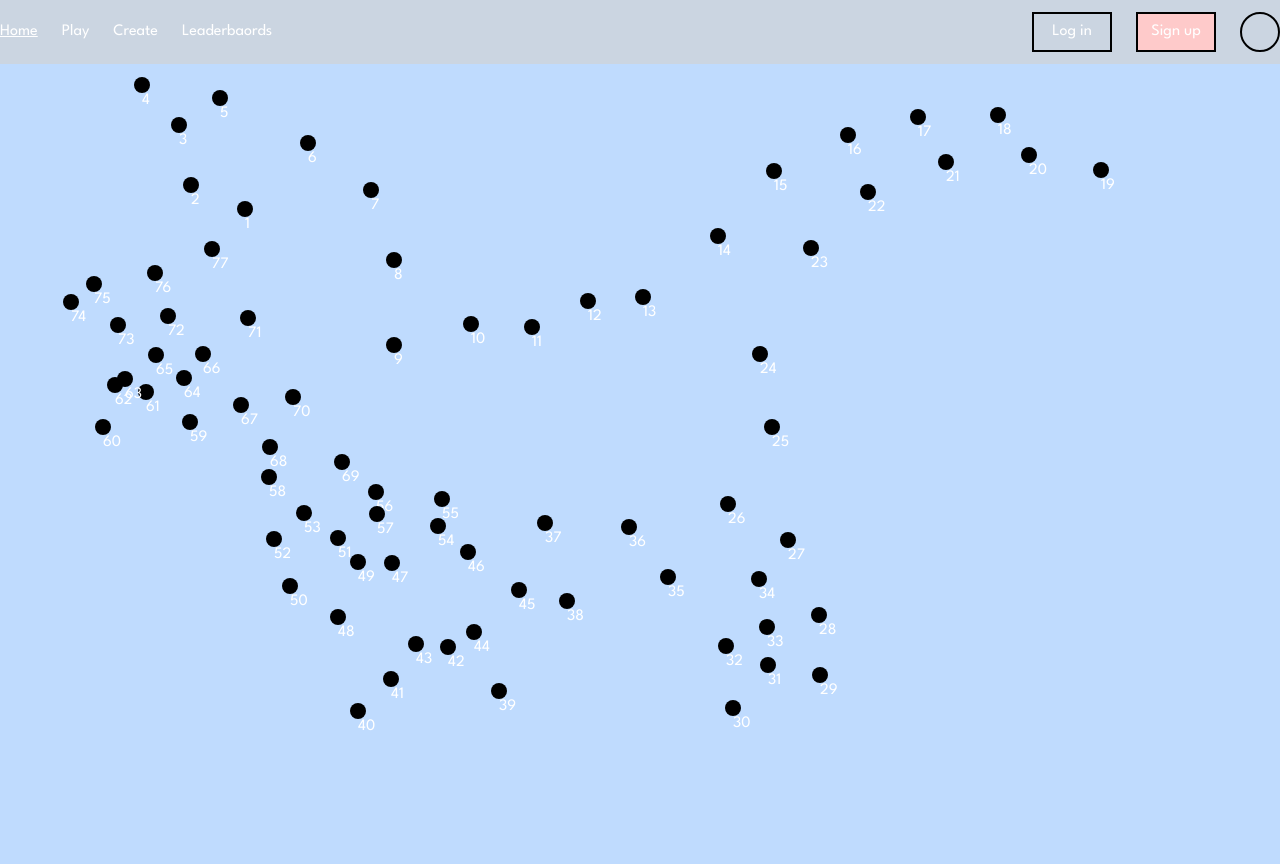
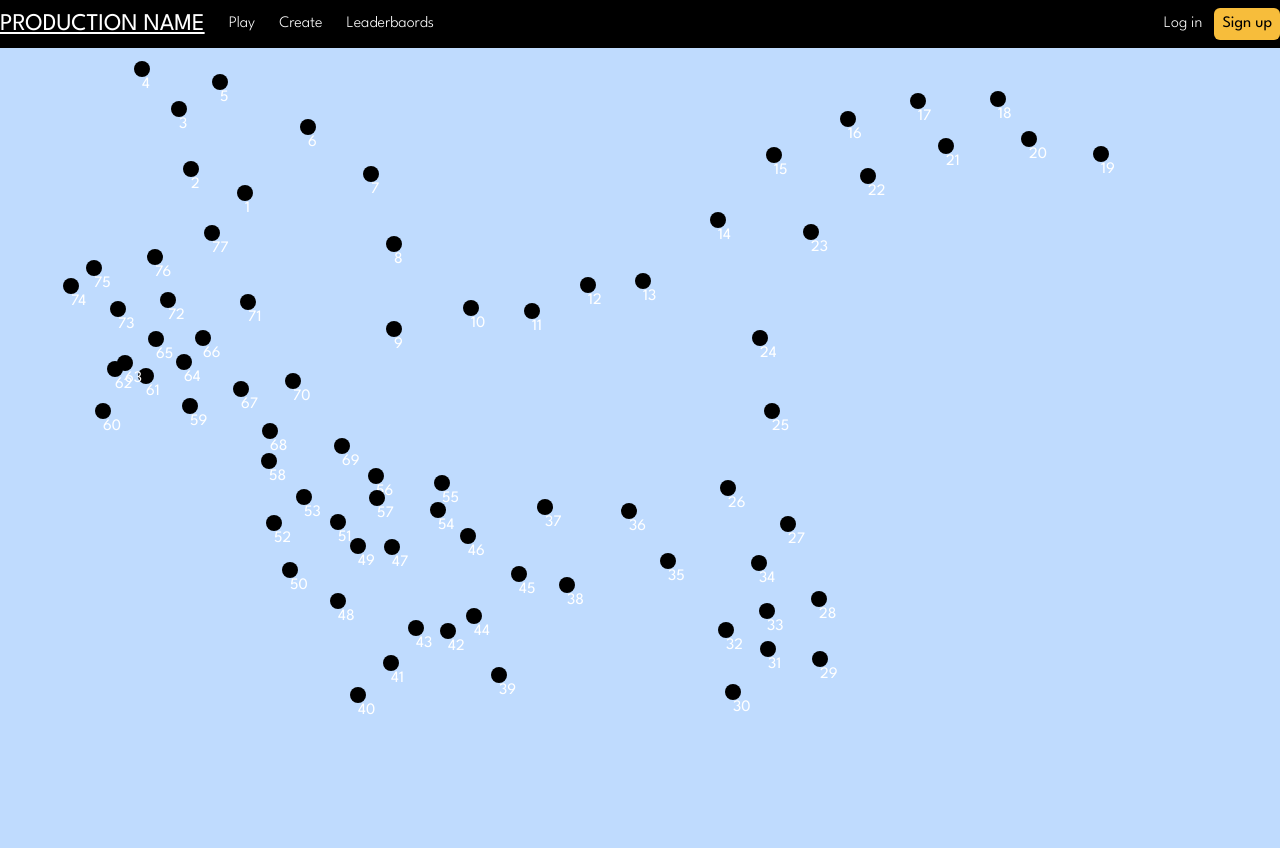
Before and after one commit to PPadilla44/connections, a Next.js app: page / in a window 1280 px wide. Built offline with nearby package versions, Linux system fonts and the light colour scheme; a web font is replaced by a local one.

Commit message:
added iconify and updated nav styles

```diff
--- a/components/Layout.tsx
+++ b/components/Layout.tsx
@@ -20,7 +20,7 @@ const Layout: React.FC<LayoutProps> = ({ title, description, children, isLoggedI
         {description && <meta name="description" content={description} />}
       </Head>
       <Navbar route={router.route} isLoggedIn={isLoggedIn} />
-      <div className="mt-16">{children}</div>
+      <div className="mt-12">{children}</div>
     </div>
   );
 };
--- a/components/Navbar.tsx
+++ b/components/Navbar.tsx
@@ -3,6 +3,7 @@ import { GetServerSideProps } from "next";
 import Link from "next/link";
 import React, { useState } from "react";
 import { useAuth } from "./hooks/useAuth";
+import { Icon } from "@iconify/react";
 
 interface NavbarProps {
   route: string;
@@ -15,18 +16,23 @@ const Navbar: React.FC<NavbarProps> = ({ route, isLoggedIn }) => {
   const [loggedIn, setLoggedIn] = useState(isLoggedIn);
 
   const routes = [
-    { route: "/", name: "Home" },
+    { route: "/", name: "PRODUCTION NAME", className: "text-2xl font-normal" },
     { route: "/play", name: "Play" },
     { route: "/level_creator", name: "Create" },
     { route: "/leaderboards", name: "Leaderbaords" },
   ];
 
   return (
-    <nav className="w-full h-16 bg-slate-300 flex items-center justify-center fixed top-0 left-0 z-50">
-      <div className="max-w-7xl  w-full flex justify-between">
+    <nav className="w-full h-12 bg-black flex items-center justify-center fixed top-0 left-0 z-50">
+      <div className="max-w-7xl w-full flex justify-between">
         <ul className="flex gap-6 items-center">
           {routes.map((r) => (
-            <li key={r.name} className="cursor-pointer">
+            <li
+              key={r.name}
+              className={`${
+                r.className ? r.className : "text-base font-light"
+              } cursor-pointer`}
+            >
               <Link href={r.route} passHref>
                 <a className={`${r.route === route && "underline"}`}>
                   {r.name}
@@ -35,33 +41,39 @@ const Navbar: React.FC<NavbarProps> = ({ route, isLoggedIn }) => {
             </li>
           ))}
         </ul>
-        <div className="flex gap-6">
+        <div className="flex gap-3 items-center">
           {loggedIn ? (
-            <button
+            <>
+              {/* <button
                 onClick={() => {
-                setLoggedIn(false)
+                  setLoggedIn(false);
                   dispatch({ type: "USER_LOGOUT" });
                   Cookies.remove("userInfo");
                 }}
-              className="border-2 border-black  w-20 h-10"
+                className="border-2 border-black w-20 h-10"
               >
                 <span>Log out</span>
+              </button> */}
+              <Link href={`/register?redirect=${route}`} passHref>
+                <button className="">
+                  <Icon icon={"carbon:user-avatar"} height={33} />
                 </button>
+              </Link>
+            </>
           ) : (
             <>
               <Link href={`/login?redirect=${route}`} passHref>
-                <button className="border-2 border-black w-20 h-10">
+                <button className="font-light">
                   <a>Log in</a>
                 </button>
               </Link>
               <Link href={`/register?redirect=${route}`} passHref>
-                <button className="border-2 border-black bg-red-200 w-20 h-10">
+                <button className="bg-dom rounded-md px-2 py-1 text-black font-normal">
                   <span>Sign up</span>
                 </button>
               </Link>
             </>
           )}
-          <button className="w-10 h-10 border-2 border-black rounded-full"></button>
         </div>
       </div>
     </nav>
--- a/package.json
+++ b/package.json
@@ -25,6 +25,7 @@
     "react-hook-form": "^7.30.0"
   },
   "devDependencies": {
+    "@iconify/react": "^3.2.1",
     "@types/bcryptjs": "^2.4.2",
     "@types/js-cookie": "^3.0.2",
     "@types/jsonwebtoken": "^8.5.8",
```
Also changed, not shown: 1 other file (tests, documents, lock files or other folders). Lines whose indentation alone changed are shown as unchanged.
